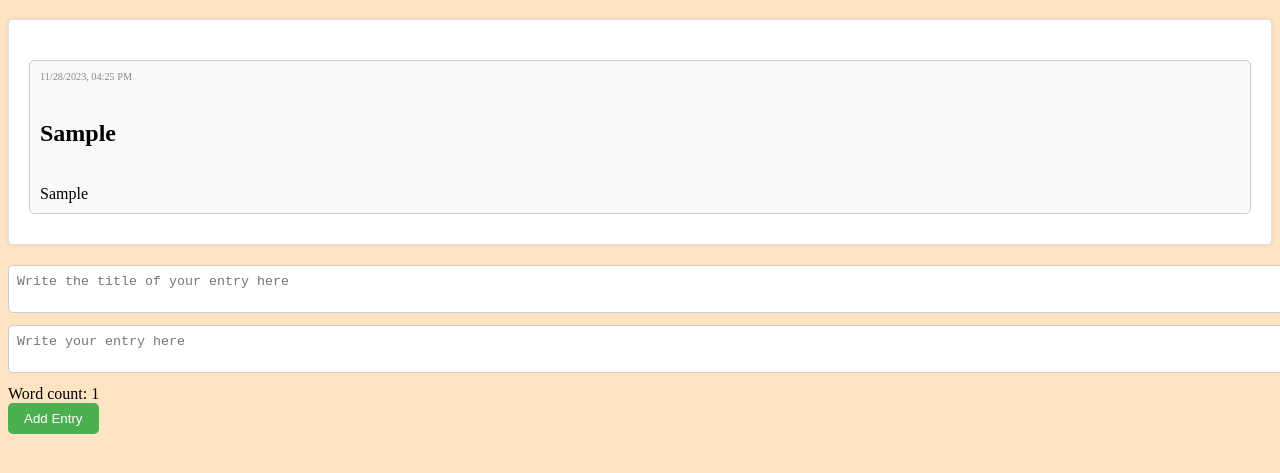
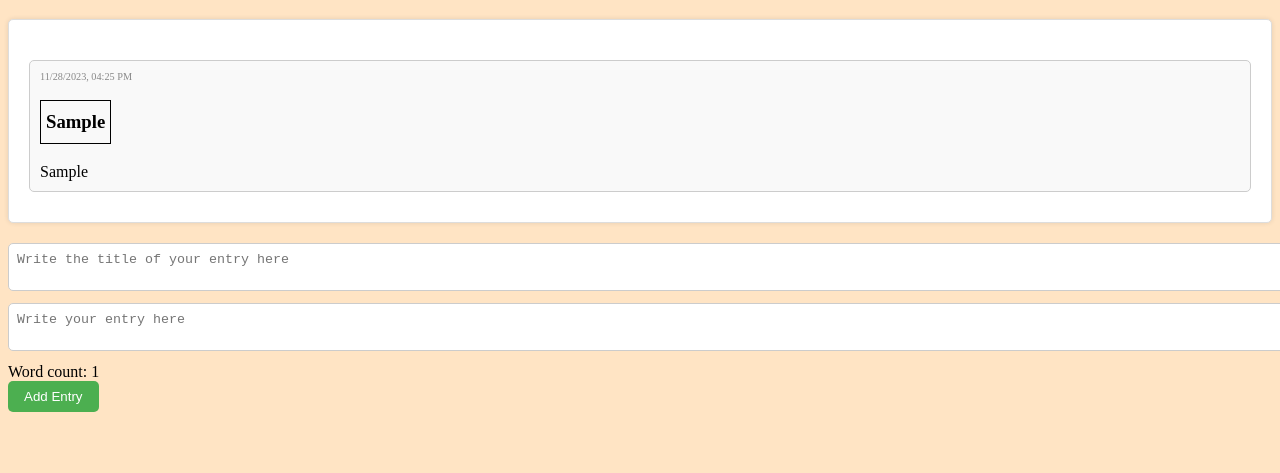
Before and after one commit to CEskilsson/Laboration-2, a website with bundled scripts: page src/index.html in a window 1280 px wide. Both pictures are taken after typing "Sample", "Sample" into the empty fields and a click on the button "Add Entry". Shown: the part 61-534 px from the top of the page. Built offline with nearby package versions, Linux system fonts and the light colour scheme.

Commit message:
Fix css for title

```diff
--- a/src/journal/journal-entries.js
+++ b/src/journal/journal-entries.js
@@ -51,7 +51,7 @@ export class Journal {
    * @param title
    */
   addTitle (title) {
-    return `<h2>${title}</h2>`
+    return `<h3 class="created-entry-title">${title}</h3>`
   }
 
   /**
--- a/src/style.css
+++ b/src/style.css
@@ -46,6 +46,14 @@ body {
   resize: vertical;
 }
 
+/* Style the dynamically created title with the assigned class */
+.created-entry-title {
+  display: inline-block;
+  border: 1px solid black;
+  padding: 10px 5px;
+  margin-top: 0;
+}
+
 /* Style the Add Entry button */
 #add-entry-form button {
   padding: 8px 16px;
```
